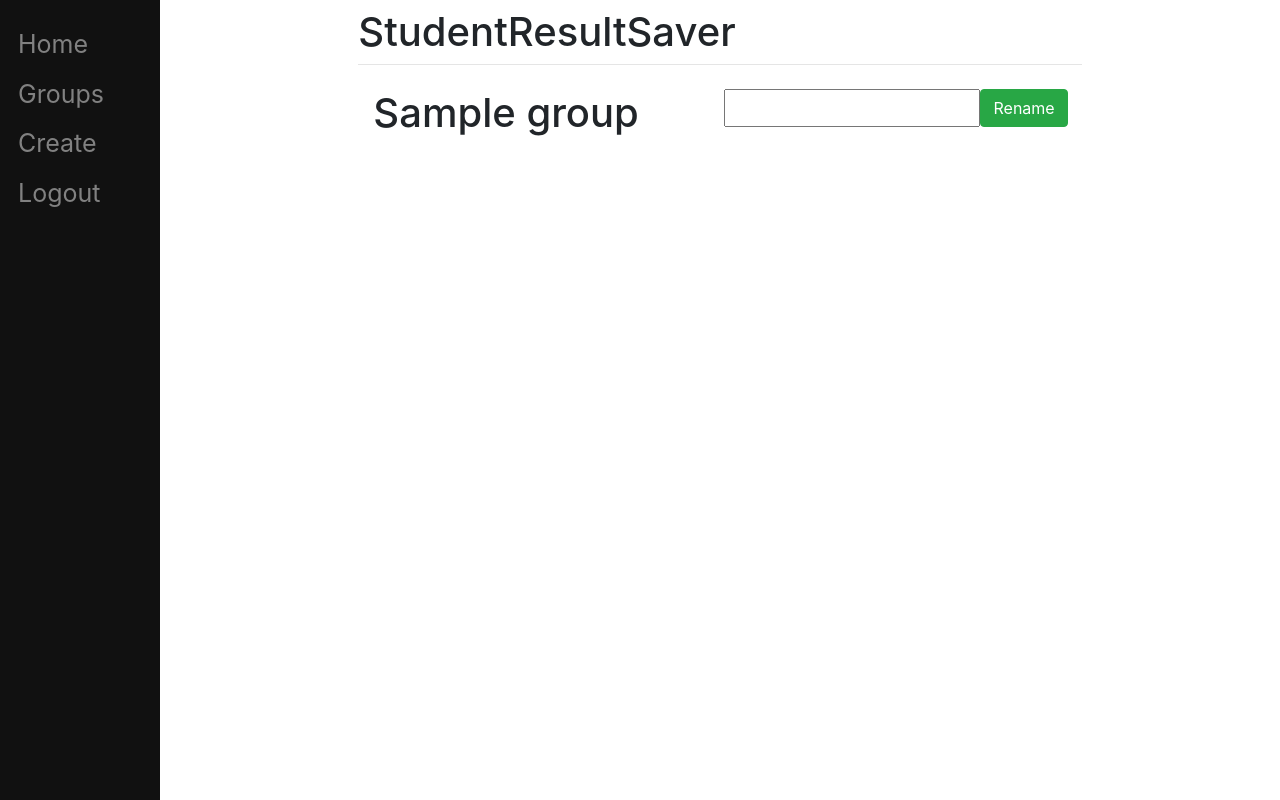
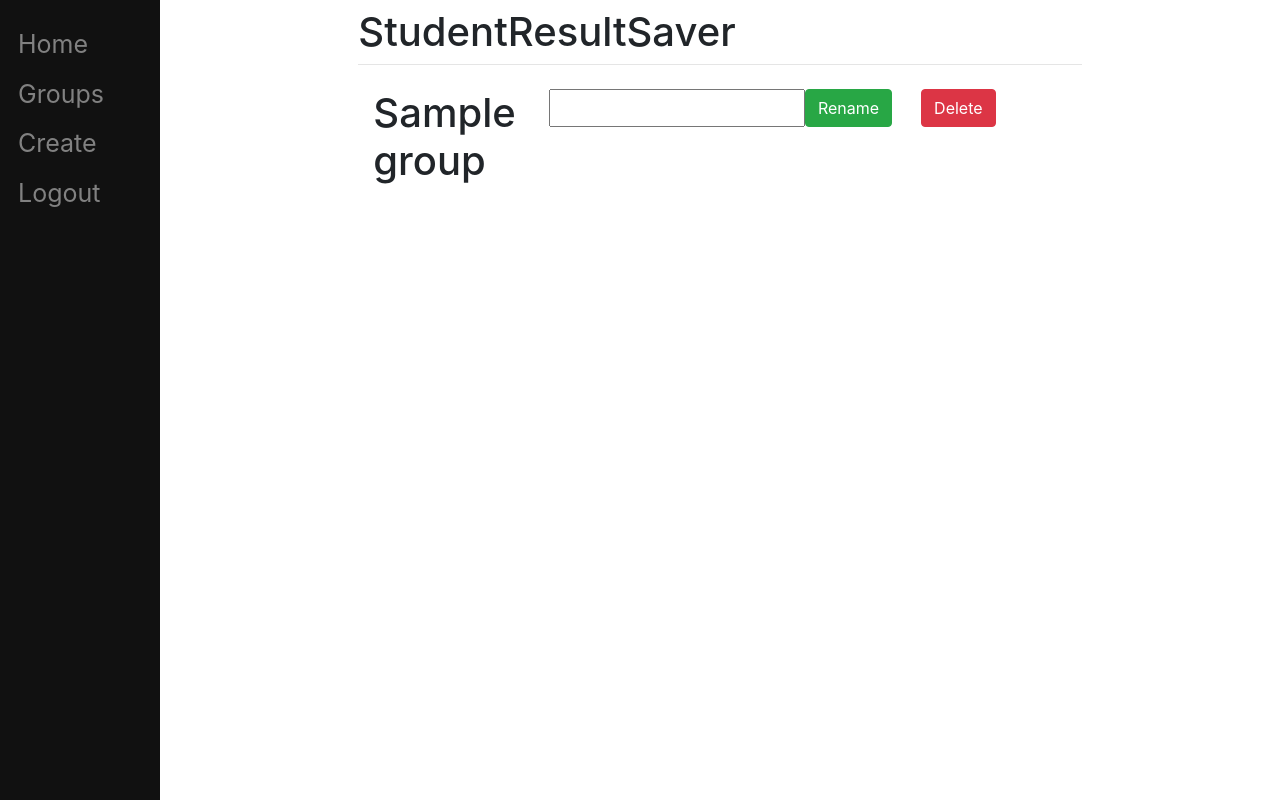
Before and after one commit to JontePonte/StudentResultSaverWeb, a Django app: page /1 in a window 1280 px wide. Run offline with Django 4.2, Linux system fonts and the light colour scheme; a user stored in the database is signed in; tables that the repository leaves empty hold one stand-in row (values such as "Sample post"); some libraries are stand-ins or nearby versions.

Commit message:
Added delete button in single group view

```diff
--- a/website/main/templates/main/group.html
+++ b/website/main/templates/main/group.html
@@ -13,8 +13,13 @@
                     {% csrf_token %}
                     <div class="input-group-prepend", align="right">
                         <input type="text", name="rename">
-                        <button type="submit" name="renameSave" value="renameSave" class="btn btn-success">Rename</button>
+                        <button type="submit" name="rename_save" value="rename_save" class="btn btn-success">Rename</button>
                     </div>
+                </form>
+            </div>
+            <div class="col">
+                <form method="POST">
+                    <button type="submit" name="delete_group" value="delete_group" class="btn btn-danger">Delete</button>
                 </form>
             </div>
         </div>
--- a/website/main/views.py
+++ b/website/main/views.py
@@ -16,7 +16,7 @@ def index(response, id):
         return render(response, "main/groups.html", {})
 
     if response.method == "POST":
-        if response.POST.get("renameSave"):
+        if response.POST.get("rename_save"):
             txt = response.POST.get("rename")
             gr.name = txt
             gr.save()
```
